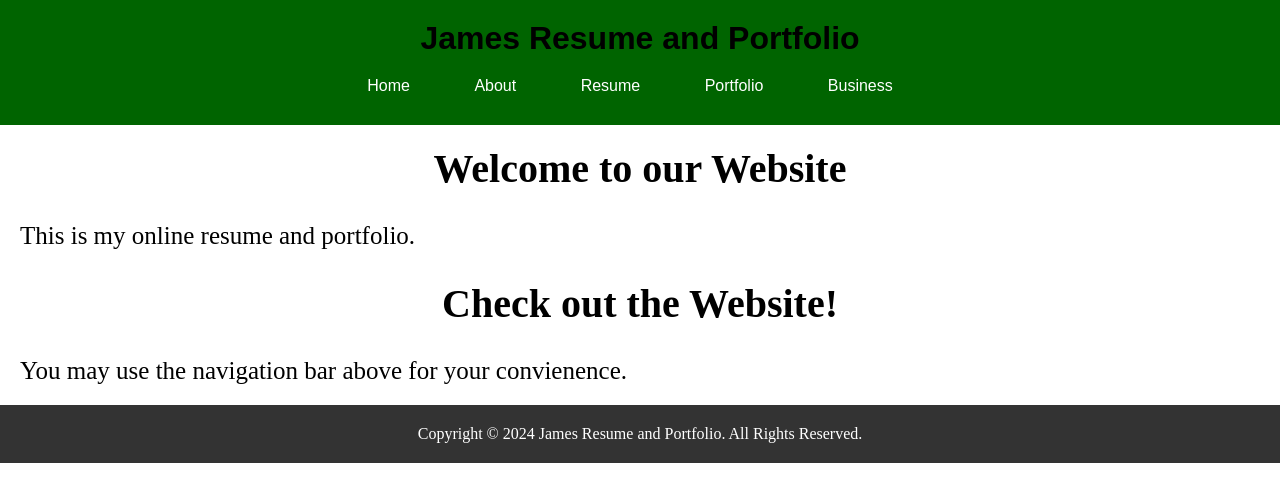
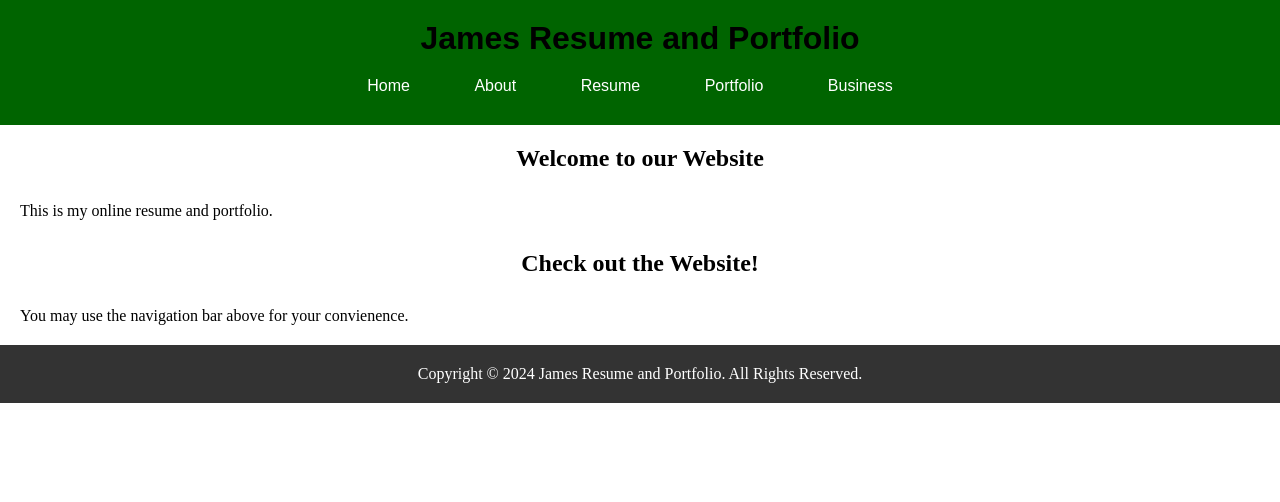
Before and after one commit to nico-liao0918/jamesresume-portfoliowebsite, a plain HTML site: page index.html in a window 1280 px wide. Drawn offline with Linux system fonts and the light colour scheme.

Commit message:
Update index.css

```diff
--- a/index.css
+++ b/index.css
@@ -5,14 +5,12 @@
 }
 
 .welcome h2 {
-    font-size: 40px;
     margin: 10px;
     padding: 10px;
 }
 
 .welcome p {
     text-align: left;
-    font-size: 25px;
     margin: 10px;
     padding: 10px;
 }
@@ -22,14 +20,12 @@
 }
 
 .check h2 {
-    font-size: 40px;
     margin: 10px;
     padding: 10px;
 }
 
 .check p {
     text-align: left;
-    font-size: 25px;
     margin: 10px;
     padding: 10px;
 }
```
